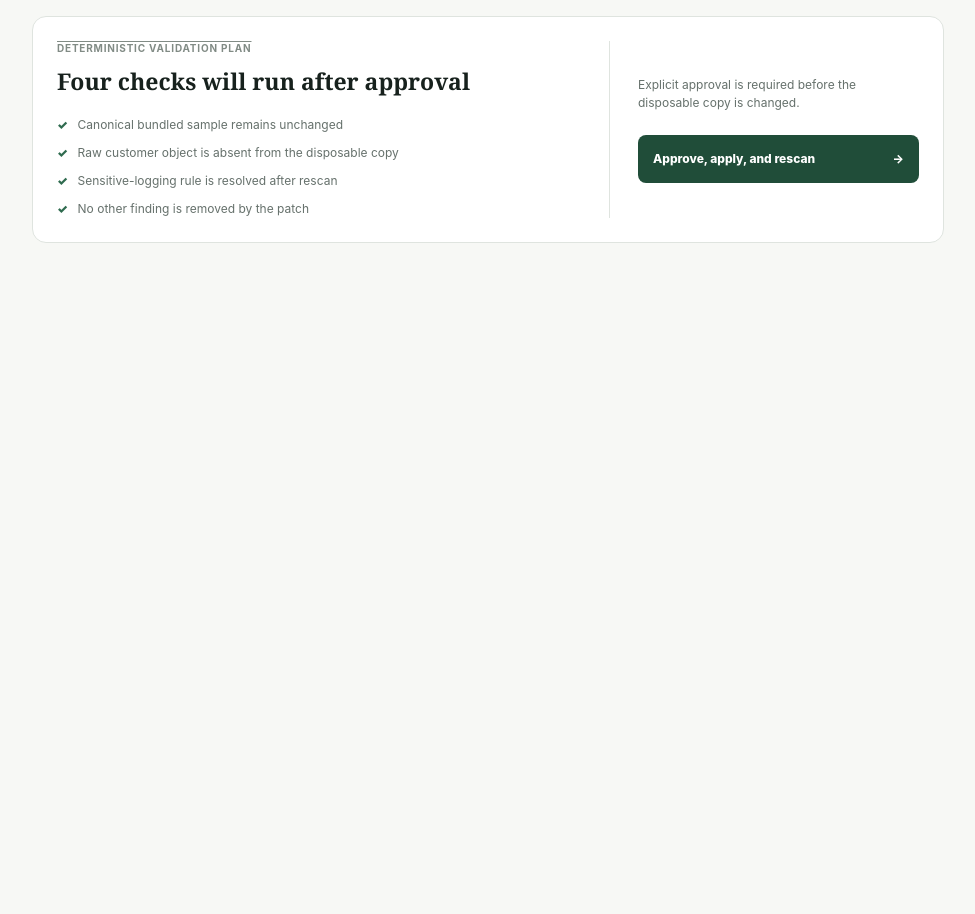
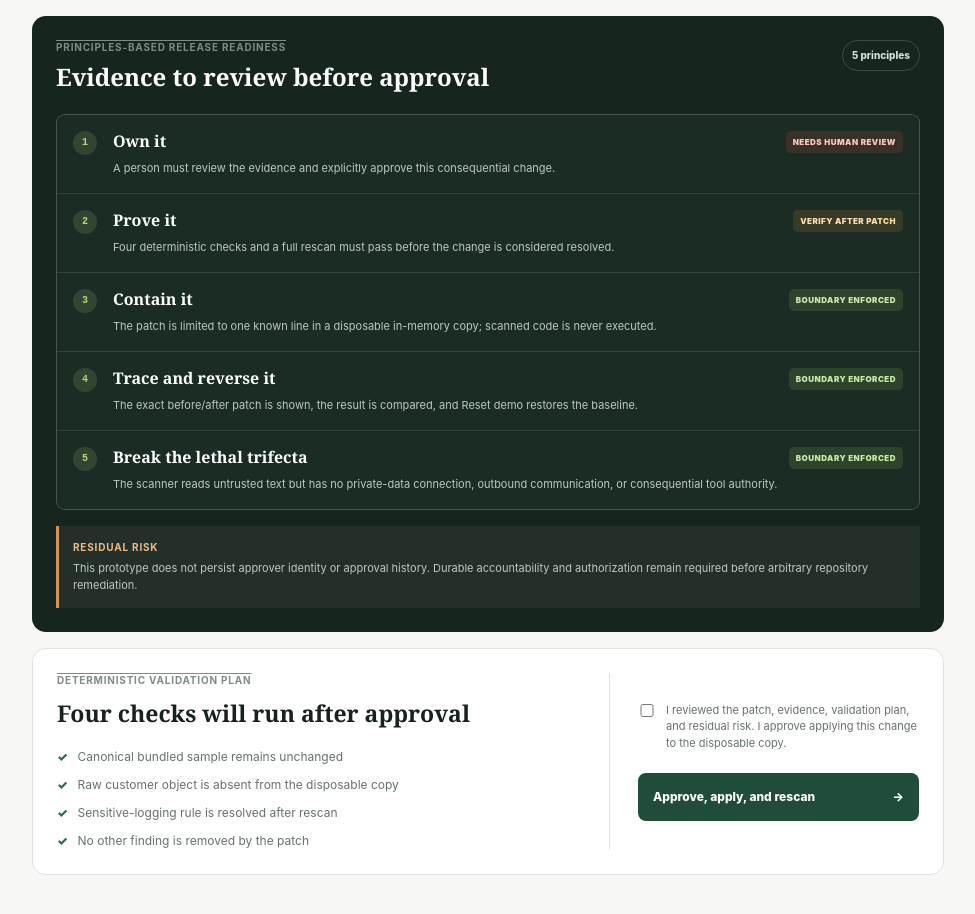
Before and after one commit to mkarunaker/production-lens, a Next.js app: page /remediation in a window 1280 px wide. Shown: the part 596-1510 px from the top of the page, without its empty margins (152-1127 px from the left). Before the commit the page ends 929 px from the top, so only its background shows below. Built offline with nearby package versions, Linux system fonts and the light colour scheme.

Commit message:
Add principles-based remediation approval review

```diff
--- a/app/globals.css
+++ b/app/globals.css
@@ -156,12 +156,32 @@ button { font: inherit; }
 .diff-removed { background: rgba(194, 65, 56, .18); color: #ffd2cf; }
 .diff-added { background: rgba(164, 207, 105, .16); color: #dff4bc; }
 .approval-card { margin-top: 16px; display: grid; grid-template-columns: 1fr 310px; gap: 36px; }
+.principles-card { margin-top: 16px; padding: 24px; background: #17251f; color: white; border-radius: 14px; }
+.principles-heading { display: flex; justify-content: space-between; gap: 20px; align-items: start; }
+.principles-heading h2 { margin: 8px 0 0; font: 600 24px/1.2 Georgia, serif; }
+.review-count { padding: 7px 9px; border: 1px solid rgba(255,255,255,.17); border-radius: 999px; color: #d5dfd9; font-size: 10px; font-weight: 800; }
+.principles-grid { margin-top: 22px; display: grid; gap: 1px; background: rgba(255,255,255,.12); border: 1px solid rgba(255,255,255,.12); border-radius: 9px; overflow: hidden; }
+.principle-item { padding: 16px; display: grid; grid-template-columns: 28px 1fr; gap: 12px; background: #1b2c24; }
+.principle-number { width: 24px; height: 24px; display: grid; place-items: center; border-radius: 50%; background: rgba(185,214,120,.15); color: var(--lime); font: 800 10px/1 ui-monospace, monospace; }
+.principle-title { display: flex; justify-content: space-between; gap: 12px; align-items: center; }
+.principle-title h3 { margin: 0; font: 600 16px/1.2 Georgia, serif; }
+.principle-item p { margin: 7px 0 0; color: #bdc9c2; font-size: 11px; line-height: 1.55; }
+.principle-status { flex: 0 0 auto; padding: 5px 7px; border-radius: 5px; font-size: 8px; font-weight: 900; text-transform: uppercase; letter-spacing: .06em; }
+.status-enforced { color: #cde9aa; background: rgba(155,201,91,.14); }
+.status-verify { color: #ffdda9; background: rgba(222,148,48,.14); }
+.status-review { color: #ffc7c2; background: rgba(205,77,67,.16); }
+.residual-risk { margin-top: 16px; padding: 14px; border-left: 3px solid #d79253; background: rgba(255,255,255,.05); }
+.residual-risk strong { display: block; color: #f0ba85; font-size: 10px; text-transform: uppercase; letter-spacing: .08em; }
+.residual-risk p { margin: 5px 0 0; color: #bdc9c2; font-size: 11px; line-height: 1.55; }
 .approval-card ul { list-style: none; margin: 20px 0 0; padding: 0; display: grid; gap: 10px; }
 .approval-card li { display: flex; gap: 10px; color: var(--muted); font-size: 12px; }
 .approval-card li span { color: var(--green); font-weight: 900; }
 .approval-action { padding-left: 28px; border-left: 1px solid var(--line); align-self: stretch; display: flex; flex-direction: column; justify-content: center; }
 .approval-action p { color: var(--muted); font-size: 12px; line-height: 1.55; }
+.approval-confirmation { display: grid; grid-template-columns: 18px 1fr; gap: 10px; align-items: start; color: var(--muted); font-size: 11px; line-height: 1.5; }
+.approval-confirmation input { margin-top: 2px; accent-color: var(--green); }
 .approve-button { background: var(--green-dark); color: white; }
+.approval-action .approve-button { width: 100%; border: 0; cursor: pointer; }
 .approve-button:hover { background: #173f2e; }
 .success-banner {
   margin: 22px 0 34px; padding: 18px; display: grid; grid-template-columns: auto 1fr auto; align-items: center; gap: 16px;
@@ -194,5 +214,8 @@ button { font: inherit; }
   .finding-top { display: block; }
   .evidence-chip { display: inline-block; margin-top: 12px; }
   .proposal-summary, .success-banner { display: block; }
+  .principles-heading, .principle-title { align-items: start; }
+  .principle-title { display: block; }
+  .principle-status { display: inline-block; margin-top: 7px; }
   .success-mark, .success-banner > a { margin-top: 12px; }
 }
--- a/app/remediation/page.tsx
+++ b/app/remediation/page.tsx
@@ -46,6 +46,36 @@ export default async function RemediationPage({
           </div>
         </section>
 
+        <section className="principles-card">
+          <div className="principles-heading">
+            <div>
+              <span className="overline">Principles-based release readiness</span>
+              <h2>Evidence to review before approval</h2>
+            </div>
+            <span className="review-count">5 principles</span>
+          </div>
+          <div className="principles-grid">
+            {proposal.principles.map((principle, index) => (
+              <article className="principle-item" key={principle.name}>
+                <span className="principle-number">{index + 1}</span>
+                <div>
+                  <div className="principle-title">
+                    <h3>{principle.name}</h3>
+                    <span className={`principle-status status-${principle.status}`}>
+                      {principle.status === "review" ? "Needs human review" : principle.status === "verify" ? "Verify after patch" : "Boundary enforced"}
+                    </span>
+                  </div>
+                  <p>{principle.evidence}</p>
+                </div>
+              </article>
+            ))}
+          </div>
+          <div className="residual-risk">
+            <strong>Residual risk</strong>
+            <p>This prototype does not persist approver identity or approval history. Durable accountability and authorization remain required before arbitrary repository remediation.</p>
+          </div>
+        </section>
+
         <section className="approval-card">
           <div>
             <span className="overline">Deterministic validation plan</span>
@@ -55,13 +85,18 @@ export default async function RemediationPage({
             </ul>
           </div>
           <div className="approval-action">
-            <p>Explicit approval is required before the disposable copy is changed.</p>
-            <Link
-              className="approve-button"
-              href={`/results?mode=after&finding=${finding?.id ?? "data_sensitive_logging-1"}`}
-            >
-              Approve, apply, and rescan <span>→</span>
-            </Link>
+            <form action="/results" method="get">
+              <input type="hidden" name="mode" value="after" />
+              <input type="hidden" name="approved" value="yes" />
+              <input type="hidden" name="finding" value={finding?.id ?? "data_sensitive_logging-1"} />
+              <label className="approval-confirmation">
+                <input type="checkbox" required />
+                <span>I reviewed the patch, evidence, validation plan, and residual risk. I approve applying this change to the disposable copy.</span>
+              </label>
+              <button className="approve-button" type="submit">
+                Approve, apply, and rescan <span>→</span>
+              </button>
+            </form>
           </div>
         </section>
       </div>
--- a/app/results/page.tsx
+++ b/app/results/page.tsx
@@ -6,10 +6,10 @@ import { sampleFiles, sampleRepositoryName } from "@/lib/scanner/sample-bundle";
 
 export const metadata: Metadata = { title: "Scan results" };
 
-export default async function ResultsPage({ searchParams }: { searchParams: Promise<{ finding?: string; mode?: string }> }) {
+export default async function ResultsPage({ searchParams }: { searchParams: Promise<{ finding?: string; mode?: string; approved?: string }> }) {
   const params = await searchParams;
   const baseline = scanRepository(sampleRepositoryName, sampleFiles);
-  const isAfter = params.mode === "after";
+  const isAfter = params.mode === "after" && params.approved === "yes";
   const files = isAfter ? applyRemediation(DEMO_REMEDIATION_RULE_ID, sampleFiles) : sampleFiles;
   const result = scanRepository(sampleRepositoryName, files);
   const comparison = isAfter ? validateRemediation(baseline, result, DEMO_REMEDIATION_RULE_ID) : undefined;
@@ -22,11 +22,11 @@ function Results({
   comparison,
 }: {
   result: ReturnType<typeof scanRepository>;
-  params: { finding?: string; mode?: string };
+  params: { finding?: string; mode?: string; approved?: string };
   comparison?: ReturnType<typeof validateRemediation>;
 }) {
   const selected = result.findings.find((finding) => finding.id === params.finding) ?? result.findings[0];
-  const queryPrefix = params.mode === "after" ? "mode=after&" : "";
+  const queryPrefix = comparison ? "mode=after&approved=yes&" : "";
   const counts = {
     critical: result.findings.filter((finding) => finding.severity === "critical").length,
     high: result.findings.filter((finding) => finding.severity === "high").length,
@@ -47,7 +47,7 @@ function Results({
             <div>
               <span className="overline">Remediation verified</span>
               <h2>Sensitive customer logging resolved</h2>
-              <p>{comparison.beforeCount} → {comparison.afterCount} open findings · no new findings introduced · canonical sample unchanged</p>
+              <p>{comparison.beforeCount} → {comparison.afterCount} open findings · no new findings introduced · explicit demo approval completed · canonical sample unchanged</p>
             </div>
             <Link href="/results">Reset demo</Link>
           </section>
--- a/lib/remediation/index.ts
+++ b/lib/remediation/index.ts
@@ -11,6 +11,11 @@ export type RemediationProposal = {
   after: string;
   rationale: string;
   checks: string[];
+  principles: {
+    name: string;
+    status: "enforced" | "verify" | "review";
+    evidence: string;
+  }[];
 };
 
 const SENSITIVE_LOG_BEFORE = '    console.log("CRM customer response", customer);';
@@ -45,6 +50,33 @@ export function proposeRemediation(
       "Raw customer object is absent from the disposable copy",
       "Sensitive-logging rule is resolved after rescan",
       "No other finding is removed by the patch",
+    ],
+    principles: [
+      {
+        name: "Own it",
+        status: "review",
+        evidence: "A person must review the evidence and explicitly approve this consequential change.",
+      },
+      {
+        name: "Prove it",
+        status: "verify",
+        evidence: "Four deterministic checks and a full rescan must pass before the change is considered resolved.",
+      },
+      {
+        name: "Contain it",
+        status: "enforced",
+        evidence: "The patch is limited to one known line in a disposable in-memory copy; scanned code is never executed.",
+      },
+      {
+        name: "Trace and reverse it",
+        status: "enforced",
+        evidence: "The exact before/after patch is shown, the result is compared, and Reset demo restores the baseline.",
+      },
+      {
+        name: "Break the lethal trifecta",
+        status: "enforced",
+        evidence: "The scanner reads untrusted text but has no private-data connection, outbound communication, or consequential tool authority.",
+      },
     ],
   };
 }
```
Also changed, not shown: 2 other files (tests, documents, lock files or other folders).
